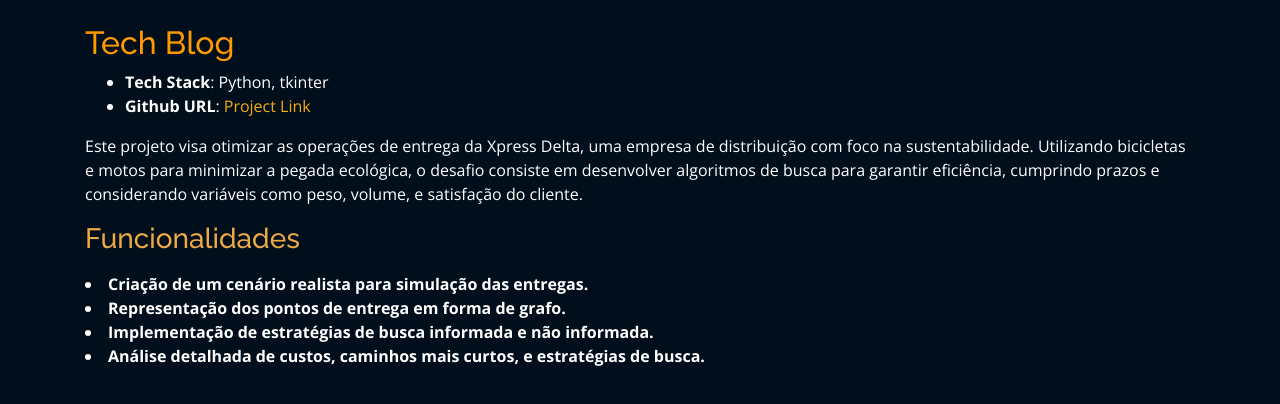
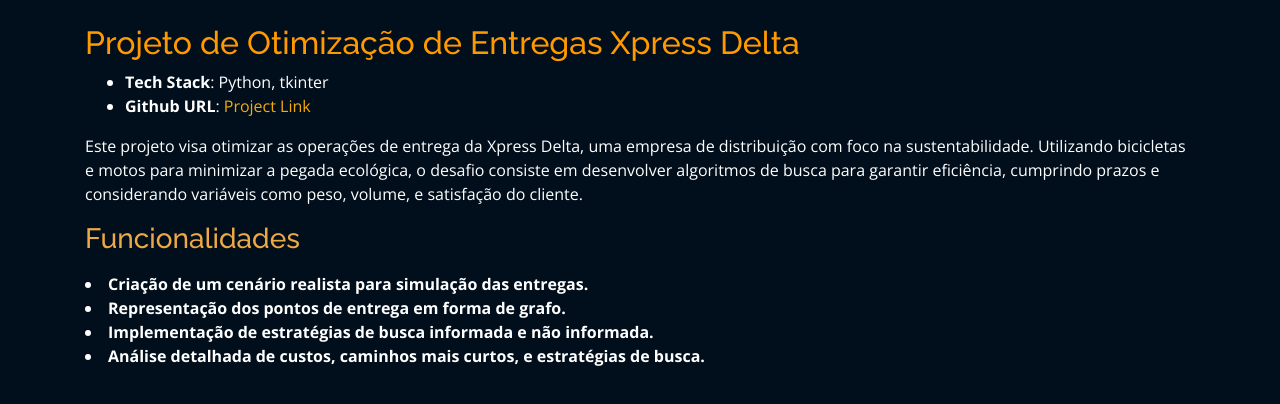
Before and after one commit to danielfelix98/danielfelix98.github.io, a plain HTML site: page projects/IAProject.html in a window 1280 px wide. Drawn offline with nearby package versions, Linux system fonts and the light colour scheme; files whose address does not match are found by name.

Commit message:
projeto 1 finalizado

```diff
--- a/projects/IAProject.html
+++ b/projects/IAProject.html
@@ -36,7 +36,7 @@
 
           <div class="col-lg-12 portfolio-info">
             <br>
-            <h2 style="color:#ff9900">Tech Blog</h2>
+            <h2 style="color:#ff9900">Projeto de Otimização de Entregas Xpress Delta</h2>
 
             <ul>
               <li><strong>Tech Stack</strong>: Python, tkinter</li>
```
Also changed, not shown: index.html (+12 -7 lines), README.md (deleted).
